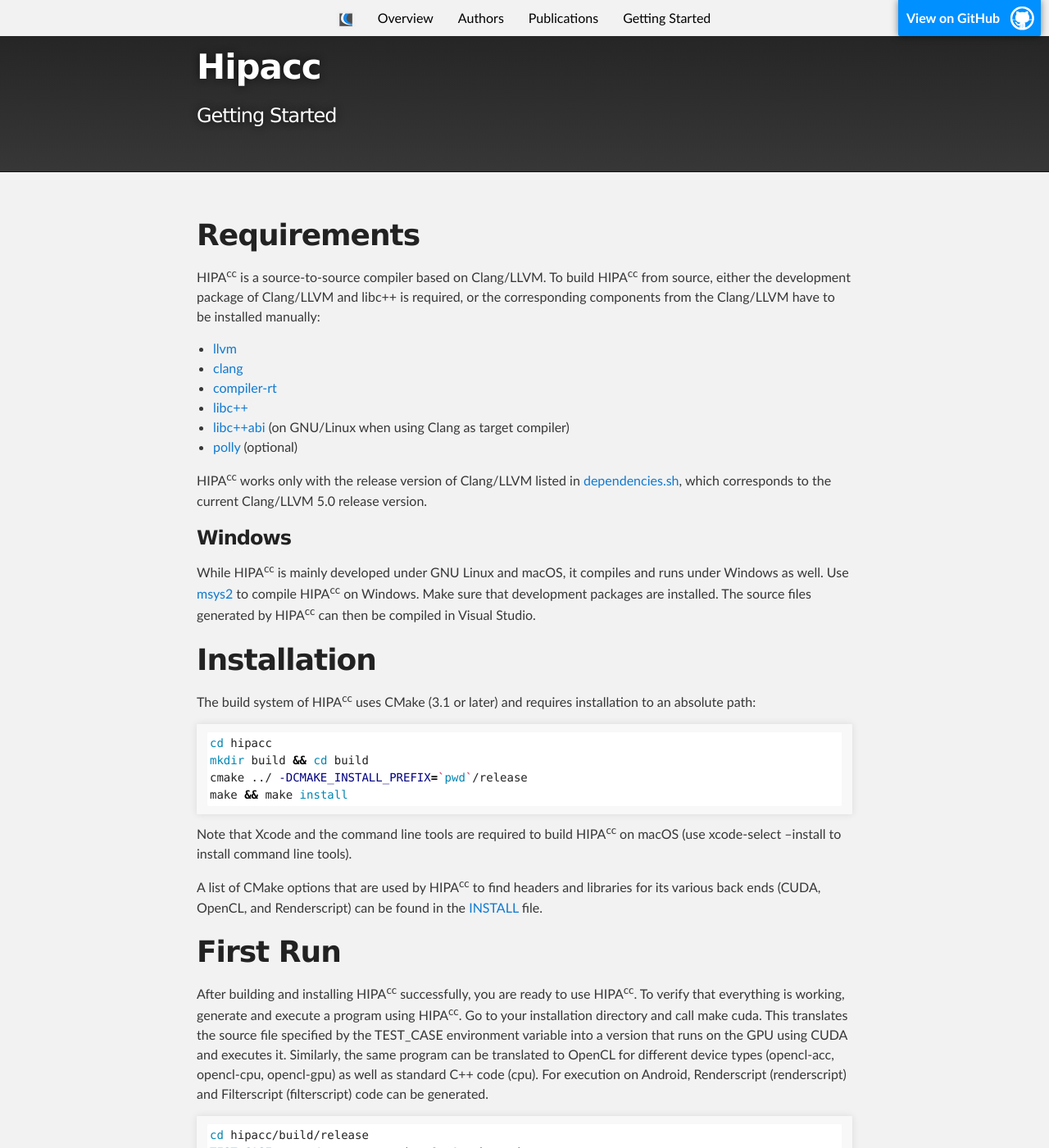
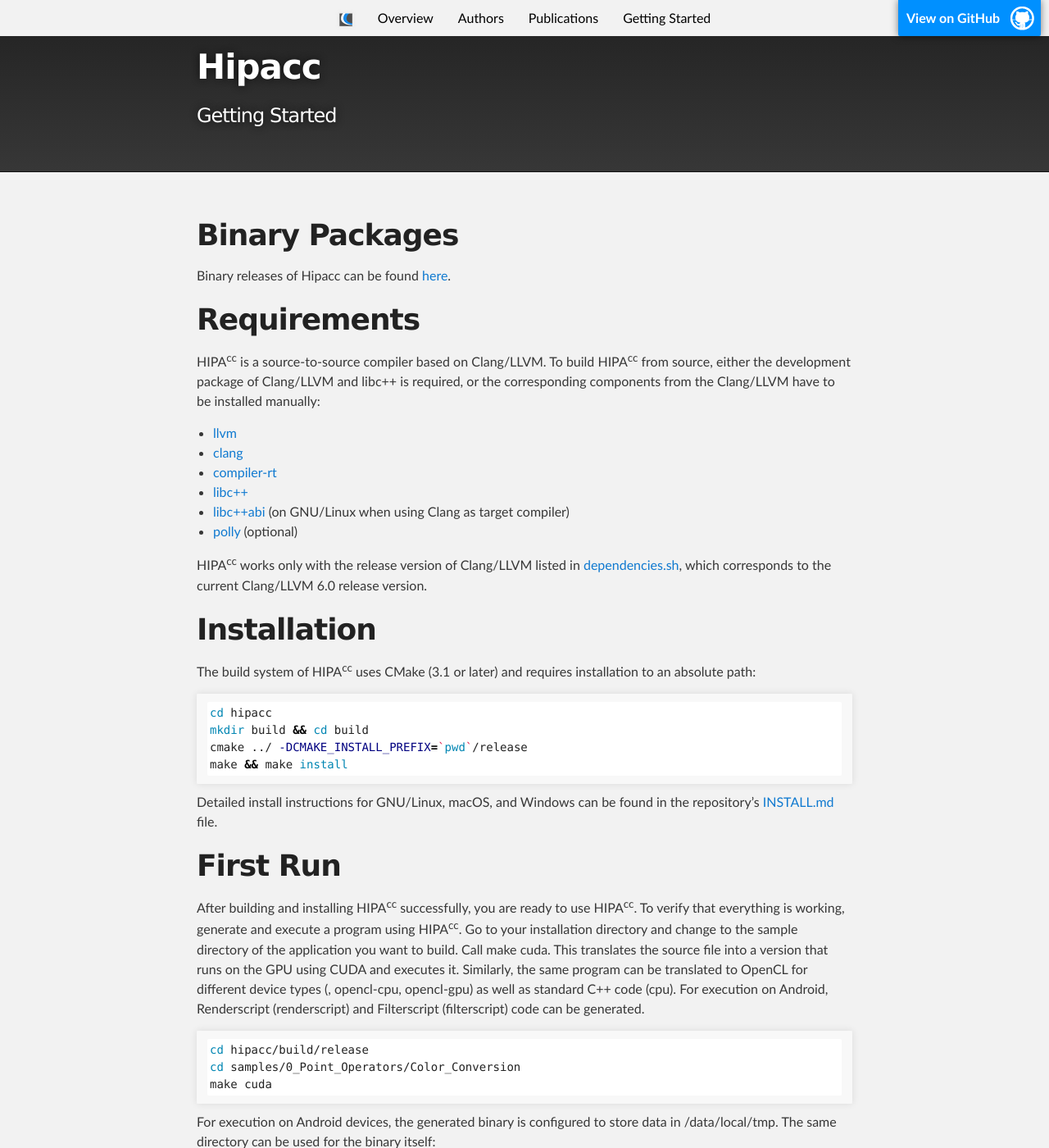
Before and after one commit to hipacc/hipacc.github.io, a Jekyll site: the page built from install.md, in a window 1280 px wide and 1400 px high. Shown: the whole window at 82% size. Built offline with Jekyll 4.4.1, drawn with Linux system fonts in a browser that asks for light colours; our own code applies the rules of GitHub Pages for plain Markdown files; some of the changed text lies outside the part shown.

Commit message:
Update to latest update: releases & new structure.

````diff
--- a/install.md
+++ b/install.md
@@ -2,6 +2,11 @@
 layout: hipacc
 description: Getting Started
 ---
+
+# Binary Packages
+
+Binary releases of Hipacc can be found [here](https://github.com/hipacc/hipacc/releases).
+
 
 # Requirements
 
@@ -14,10 +19,7 @@
 * [libc++abi](https://libcxxabi.llvm.org) (on GNU/Linux when using Clang as target compiler)
 * [polly](https://polly.llvm.org) (optional)
 
-HIPA<sup>cc</sup> works only with the release version of Clang/LLVM listed in [dependencies.sh](https://github.com/hipacc/hipacc/blob/master/dependencies.sh), which corresponds to the current Clang/LLVM 5.0 release version.
-
-### Windows
-While HIPA<sup>cc</sup> is mainly developed under GNU Linux and macOS, it compiles and runs under Windows as well. Use [msys2](https://www.msys2.org) to compile HIPA<sup>cc</sup> on Windows. Make sure that development packages are installed. The source files generated by HIPA<sup>cc</sup> can then be compiled in Visual Studio.
+HIPA<sup>cc</sup> works only with the release version of Clang/LLVM listed in [dependencies.sh](https://github.com/hipacc/hipacc/blob/master/dependencies.sh), which corresponds to the current Clang/LLVM 6.0 release version.
 
 
 # Installation
@@ -29,18 +31,17 @@
 cmake ../ -DCMAKE_INSTALL_PREFIX=`pwd`/release
 make && make install
 ```
-Note that Xcode and the command line tools are required to build HIPA<sup>cc</sup> on macOS (use xcode-select --install to install command line tools).
 
-A list of CMake options that are used by HIPA<sup>cc</sup> to find headers and libraries for its various back ends (CUDA, OpenCL, and Renderscript) can be found in the [INSTALL](https://github.com/hipacc/hipacc/blob/master/INSTALL) file.
+Detailed install instructions for GNU/Linux, macOS, and Windows can be found in the repository's [INSTALL.md](https://github.com/hipacc/hipacc/blob/master/INSTALL.md) file.
 
 
 # First Run
 
-After building and installing HIPA<sup>cc</sup> successfully, you are ready to use HIPA<sup>cc</sup>. To verify that everything is working, generate and execute a program using HIPA<sup>cc</sup>. Go to your installation directory and call make cuda. This translates the source file specified by the TEST_CASE environment variable into a version that runs on the GPU using CUDA and executes it. Similarly, the same program can be translated to OpenCL for different device types (opencl-acc, opencl-cpu, opencl-gpu) as well as standard C++ code (cpu). For execution on Android, Renderscript (renderscript) and Filterscript (filterscript) code can be generated.
+After building and installing HIPA<sup>cc</sup> successfully, you are ready to use HIPA<sup>cc</sup>. To verify that everything is working, generate and execute a program using HIPA<sup>cc</sup>. Go to your installation directory and change to the sample directory of the application you want to build. Call make cuda. This translates the source file into a version that runs on the GPU using CUDA and executes it. Similarly, the same program can be translated to OpenCL for different device types (, opencl-cpu, opencl-gpu) as well as standard C++ code (cpu). For execution on Android, Renderscript (renderscript) and Filterscript (filterscript) code can be generated.
 ```bash
 cd hipacc/build/release
-TEST_CASE=tests/opencv_gaussian_8uc1 make cuda
-./main_cuda
+cd samples/0_Point_Operators/Color_Conversion
+make cuda
 ```
 
 For execution on Android devices, the generated binary is configured to store data in /data/local/tmp. The same directory can be used for the binary itself:
````
